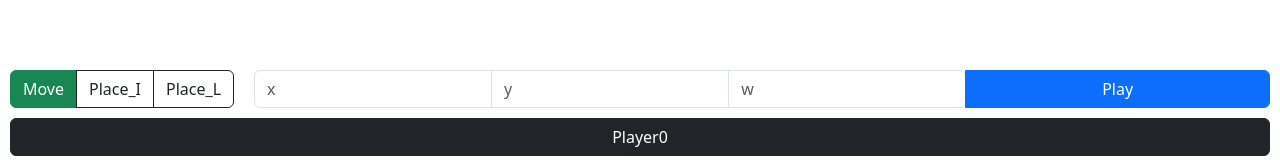
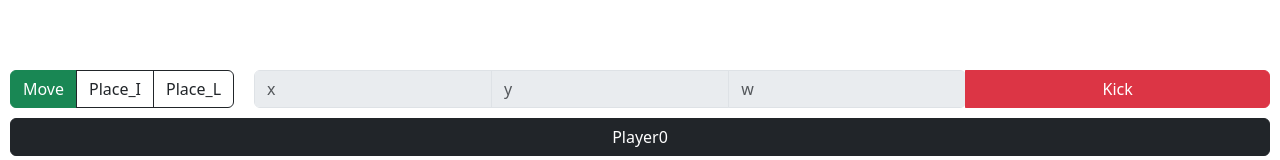
Before and after one commit to Ariaspect/loqweb, a React (Vite) app in the folder client/: page /rooms/1 in a window 1280 px wide. Shown: the part 235-395 px from the top of the page. Built offline with nearby package versions, Linux system fonts and the light colour scheme; no server answers.

Commit message:
feat: kick players

```diff
--- a/client/src/components/ActInput.tsx
+++ b/client/src/components/ActInput.tsx
@@ -1,4 +1,4 @@
-import React, { useState } from "react";
+import React, { useEffect, useState } from "react";
 import Button from "react-bootstrap/Button";
 import ButtonGroup from "react-bootstrap/ButtonGroup";
 import ToggleButton from "react-bootstrap/ToggleButton";
@@ -9,6 +9,8 @@ import { socket } from "../socket";
 
 interface Props {
   roomId?: string;
+  p0: string;
+  p1: string;
 }
 
 enum MoveType {
@@ -17,11 +19,17 @@ enum MoveType {
   Place_L = 2,
 }
 
-export const ActInput: React.FC<Props> = ({ roomId }) => {
+export const ActInput: React.FC<Props> = ({ roomId, p0, p1 }) => {
   const [moveType, setMoveType] = useState<MoveType>(MoveType.Move);
   const [x, setX] = useState<number>();
   const [y, setY] = useState<number>();
   const [w, setW] = useState<number>();
+
+  const [k, setK] = useState<number>(3);
+  const [kickDis, setKickDis] = useState<boolean>(false);
+
+  const sid = socket.id;
+  const isPlayer = sid === p0 || sid === p1;
 
   const moves = [
     { name: "Move", value: MoveType.Move },
@@ -32,6 +40,32 @@ export const ActInput: React.FC<Props> = ({ roomId }) => {
   const handlePlay = () => {
     socket.emit("game: act", { roomId: roomId, act: { moveType, x, y, w } });
   };
+  const kickPlayer: React.MouseEventHandler = (event) => {
+    setK(3 - event.detail);
+  };
+
+  useEffect(() => {
+    if (k <= 0) {
+      setKickDis(true);
+
+      socket.emit("room: player", {
+        roomId: roomId,
+        player: 0,
+        user: "",
+      });
+      socket.emit("room: player", {
+        roomId: roomId,
+        player: 1,
+        user: "",
+      });
+
+      setTimeout(() => {
+        setK(3);
+        setKickDis(false);
+      }, 2000);
+    }
+  }, [k]);
+
   return (
     <div className="input-box">
       <ButtonGroup className="mb-2">
@@ -43,7 +77,6 @@ export const ActInput: React.FC<Props> = ({ roomId }) => {
             variant={moveType === move.value ? "success" : "outline-dark"}
             name="radio"
             value={move.value}
-            //   checked={moveType === move.value}
             onChange={(e) =>
               setMoveType(parseInt(e.currentTarget.value) as MoveType)
             }
@@ -58,21 +91,29 @@ export const ActInput: React.FC<Props> = ({ roomId }) => {
           type="number"
           placeholder="x"
           onChange={(e) => setX(parseInt(e.target.value))}
+          disabled={!isPlayer}
         />
         <Form.Control
           required
           type="number"
           placeholder="y"
           onChange={(e) => setY(parseInt(e.target.value))}
+          disabled={!isPlayer}
         />
         <Form.Control
           required
           type="number"
           placeholder="w"
           onChange={(e) => setW(parseInt(e.target.value))}
+          disabled={!isPlayer}
         />
-        <Button className="play-btn" onClick={handlePlay}>
-          Play
+        <Button
+          className="play-btn"
+          variant={isPlayer ? "primary" : "danger"}
+          onClick={isPlayer ? handlePlay : kickPlayer}
+          disabled={!isPlayer && kickDis}
+        >
+          {isPlayer ? "Play" : kickDis ? "Kicking..." : "Kick"}
         </Button>
       </InputGroup>
     </div>
--- a/client/src/pages/RoomPage.tsx
+++ b/client/src/pages/RoomPage.tsx
@@ -82,7 +82,7 @@ function RoomPage() {
         <h1>Room {roomId}</h1>
       </section>
       {!!board.length && <GameBoard board={board} />}
-      <ActInput roomId={roomId} />
+      <ActInput roomId={roomId} p0={p0} p1={p1} />
       <div
         style={{
           display: "flex",
```
